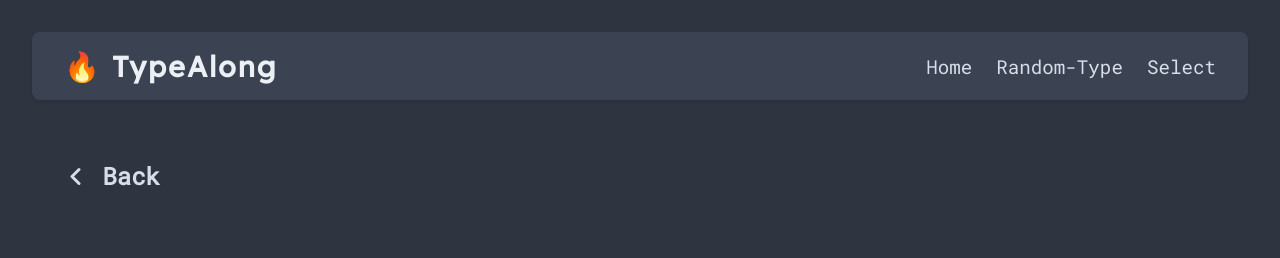
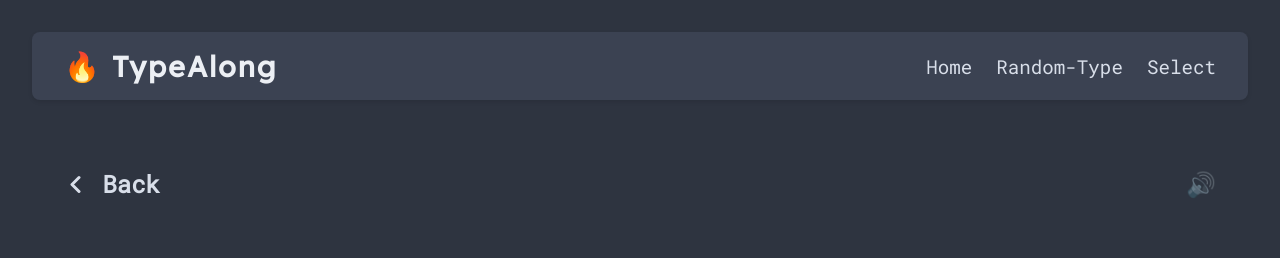
Before and after one commit to Noway-code/TypeAlongSvelte, a SvelteKit app: page /random-type in a window 1280 px wide. Shown: the top 258 px of the page. Built offline with nearby package versions, Linux system fonts and the light colour scheme; no server answers; what epubjs would draw is missing.

Commit message:
Add toggleable audio

```diff
--- a/src/routes/random-type/+page.svelte
+++ b/src/routes/random-type/+page.svelte
@@ -31,16 +31,24 @@
 	let inputEl: HTMLInputElement;
 	let caretEl: HTMLDivElement;
 
-	let titleBook = '';
-	let avatar: FileList | null = null;
+	let audioOn = true;
 
 	const unsubscribe = typingWords.subscribe(value => {
 		words = value;
 	});
 
+	function chooseRandomAudio() {
+		let random = Math.floor((Math.random() * 6) + 1);
+		let audio = new Audio(`src/public/type${random}.mp3`);
+		audio.play();
+		console.log(random);
+	}
+
 	function handleKeydown(event: KeyboardEvent) {
 		const atEndOfWord = letterIndex >= words[wordIndex].length;
-
+		if (audioOn) {
+			chooseRandomAudio();
+		}
 		if (atEndOfWord) {
 			if (event.code !== 'Space' && event.code !== 'Backspace') {
 				event.preventDefault();
@@ -49,6 +57,7 @@
 		}
 
 		if (event.code === 'Space') {
+
 			event.preventDefault();
 			if (game === 'in progress') {
 				nextWord();
@@ -147,6 +156,7 @@
 		resetLetter();
 		moveCaret();
 		debug();
+
 
 		if (typedLetters === totalLetters) {
 			gameOver();
@@ -322,6 +332,13 @@
 			</svg>
 			Back
 		</a>
+		<button aria-label="Toggle audio" class="back" on:click={() => audioOn = !audioOn}>
+			{#if audioOn}
+				🔊
+			{:else}
+				🔇
+			{/if}
+		</button>
 	</div>
 
 	<div class="game-container">
--- a/src/styles/type.scss
+++ b/src/styles/type.scss
@@ -17,18 +17,12 @@
   padding: 1rem;
 }
 
-/* Back Button Styling */
 .back-container {
-  align-self: flex-start; /* Align to the left */
-  margin-bottom: 2rem; /* Space between Back button and Game */
-  justify-content: center;
-  align-items: center;
-  align-content: center;
+  display: flex;
+  justify-content: space-between; /* Put items on the far sides */
   width: 100%;
-  margin-top: 3rem;
-}
-
-.back {
+  margin: 3rem 0 2rem; /* Adjust margins */
+}.back {
   color: var(--fg-200);
   font-size: 18pt;
   text-decoration: none; /* Remove underline */
```
